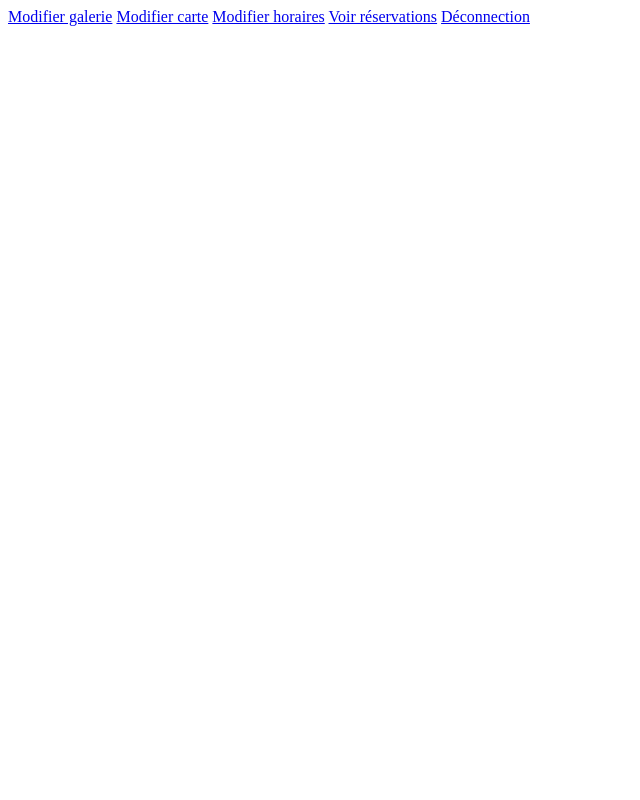
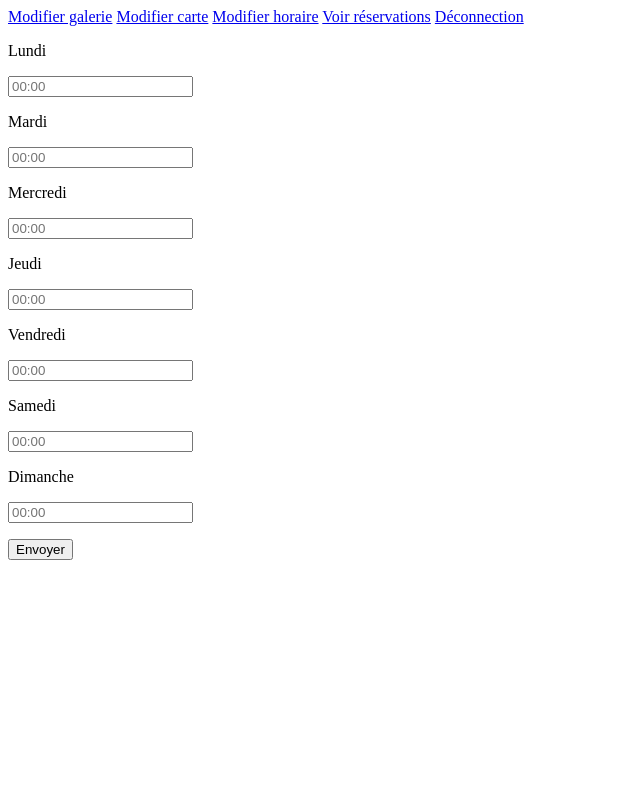
Before and after one commit to Ainkra/quai-antique, a Symfony app: template templates/Admin/shedulerManager.html.twig in a window 1280 px wide. Shown: the whole page, without its empty margins (0-640 px from the left). Run offline with Twig, Linux system fonts and the light colour scheme; the template is opened without the code that fills it, so the values that code supplies are empty; some libraries are stand-ins or nearby versions.

Commit message:
feat: update shedulerManager

```diff
--- a/templates/Admin/shedulerManager.html.twig
+++ b/templates/Admin/shedulerManager.html.twig
@@ -14,18 +14,45 @@
 		{% endblock %}
 	</head>
 	<!--"npm run watch"-->
-	<body class="bg-red-200 min-h-screen">
-		<header class="bg-brown lg:w-52 xs:w-auto lg:h-full xs:h-36 lg:text-xl xs:text-lg">
-		  	<nav class="grid lg:grid-cols-1 xs:grid-cols-2 grid-rows-1 text-center">
-		  	  	<a href="#" class="text-white lg:my-2 xs:my-1 bg-light-brown hover:bg-yellow-600 mx-2 rounded-full">Modifier galerie</a>
-		  	  	<a href="#" class="text-white lg:my-2 xs:my-1 bg-light-brown hover:bg-yellow-600 mx-2 rounded-full">Modifier carte</a>
-		  	  	<a href="#" class="text-white lg:my-2 xs:my-1 bg-light-brown-active hover:bg-yellow-600 mx-2 rounded-full">Modifier horaires</a>
-				<a href="#" class="text-white lg:my-2 xs:my-1 bg-light-brown hover:bg-yellow-600 mx-2 rounded-full">Voir réservations</a>
-				<a href="#" class="text-white lg:mt-6 xs:mt-10 rounded-full bg-red-400 hover:bg-red-500 mx-2">Déconnection</a>
-		  	</nav>
+	<body class="admin-background min-h-screen">
+		<header class="bg-brown w-auto lg:py-2 xs:py-1">
+			<nav class="stylisedPolice text-center text-white flex lg:gap-3 xs:gap-1 justify-center align-center lg:text-xl rounded-md w-auto mx-4 my-auto xs:text-xs">
+				<a href="#" class="lg:w-44 xs:w-52 bg-light-brown hover:bg-yellow-600 transition-all ease-in lg:rounded-lg xs:rounded-none">Modifier galerie</a>
+				<a href="#" class="lg:w-44 xs:w-52 bg-light-brown hover:bg-yellow-600 transition-all ease-in lg:rounded-lg xs:rounded-none">Modifier carte</a>
+				<a href="#" class="lg:w-44 xs:w-52 bg-light-brown hover:bg-yellow-600 transition-all ease-in lg:rounded-lg xs:rounded-none">Modifier horaire</a>
+				<a href="#" class="lg:w-44 xs:w-52 bg-light-brown hover:bg-yellow-600 transition-all ease-in lg:rounded-lg xs:rounded-none">Voir réservations</a>
+				<a href="#" class="lg:w-44 xs:w-52 bg-red-400 hover:bg-red-500 transition-all ease-in lg:rounded-lg xs:rounded-none">Déconnection</a>
+			</nav>
 		</header>
-		<main>
+		<main class="m-auto mt-10 flex justify-center">
+		    <section>
+				<p class="lg:text-2xl xs:text-lg text-white block text-left">Lundi<p>
+				<input type="text" placeholder="00:00" class="mb-2 text-black lg:text-2xl xs:text-lg" required>
 
+				<p class="lg:text-2xl xs:text-lg text-white block text-left">Mardi<p>
+				<input type="text" placeholder="00:00" class="mb-3 text-black lg:text-2xl xs:text-lg" required>
+
+				<p class="lg:text-2xl xs:text-lg text-white block text-left">Mercredi<p>
+				<input type="text" placeholder="00:00" class="mb-3 text-black lg:text-2xl xs:text-lg" required>
+
+				<p class="lg:text-2xl xs:text-lg text-white block text-left">Jeudi<p>
+				<input type="text" placeholder="00:00" class="mb-3 text-black lg:text-2xl xs:text-lg" required>
+
+				<p class="lg:text-2xl xs:text-lg text-white block text-left">Vendredi<p>
+				<input type="text" placeholder="00:00" class="mb-3 text-black lg:text-2xl xs:text-lg" required>
+
+				<p class="lg:text-2xl xs:text-lg text-white block text-left">Samedi<p>
+				<input type="text" placeholder="00:00" class="mb-3 text-black lg:text-2xl xs:text-lg" required>
+
+				<p class="lg:text-2xl xs:text-lg text-white block text-left">Dimanche<p>
+				<input type="text" placeholder="00:00" class="mb-3 text-black lg:text-2xl xs:text-lg" required>
+
+				<section class="text-center">
+					<button type="submit" class="w-32 rounded-md bg-green-700 hover:bg-green-500 text-white p-2 transition-all ease-in font-bold">
+						Envoyer
+					</button>
+				</section>
+		    </section>
 		</main>
 	</body>
 </html>
```
